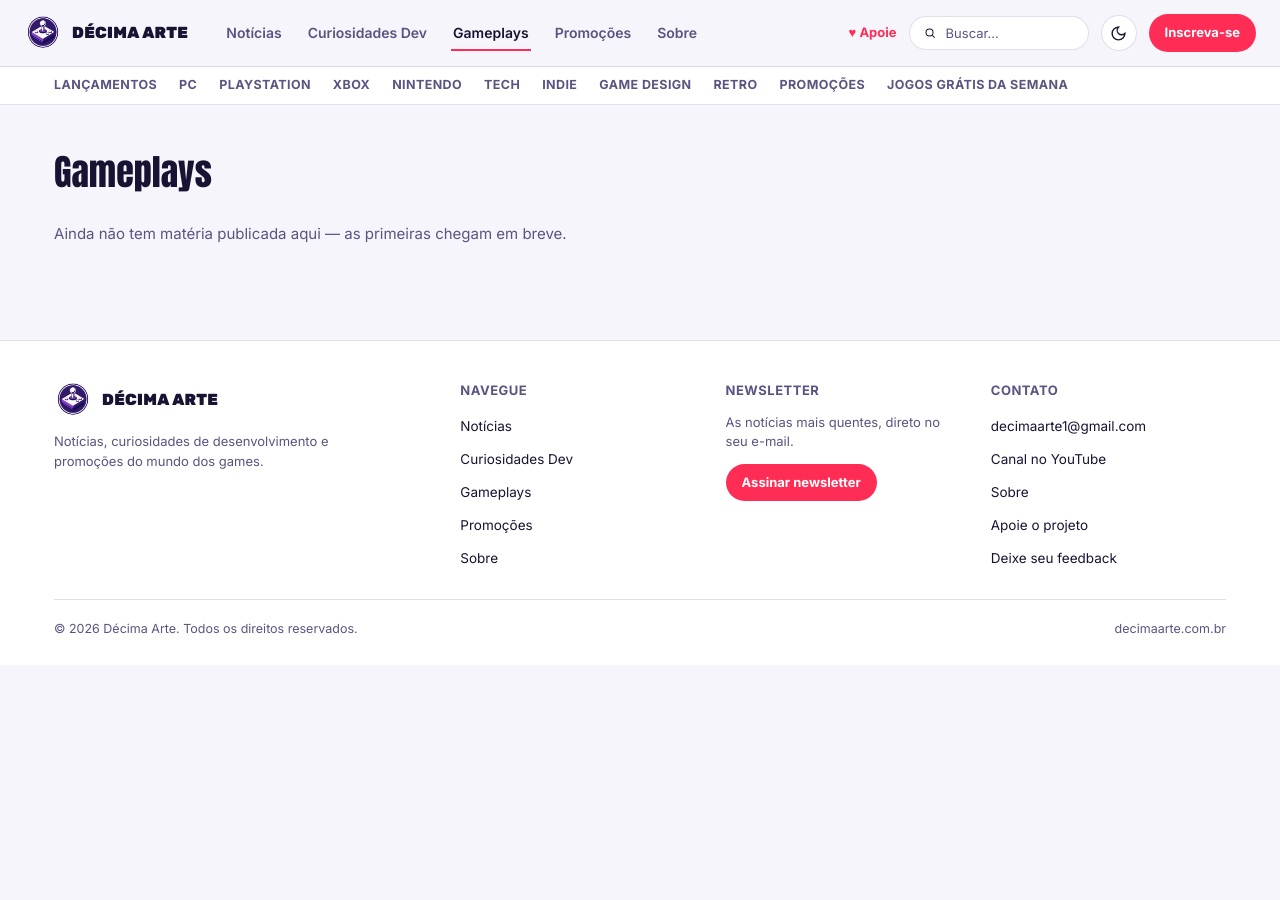
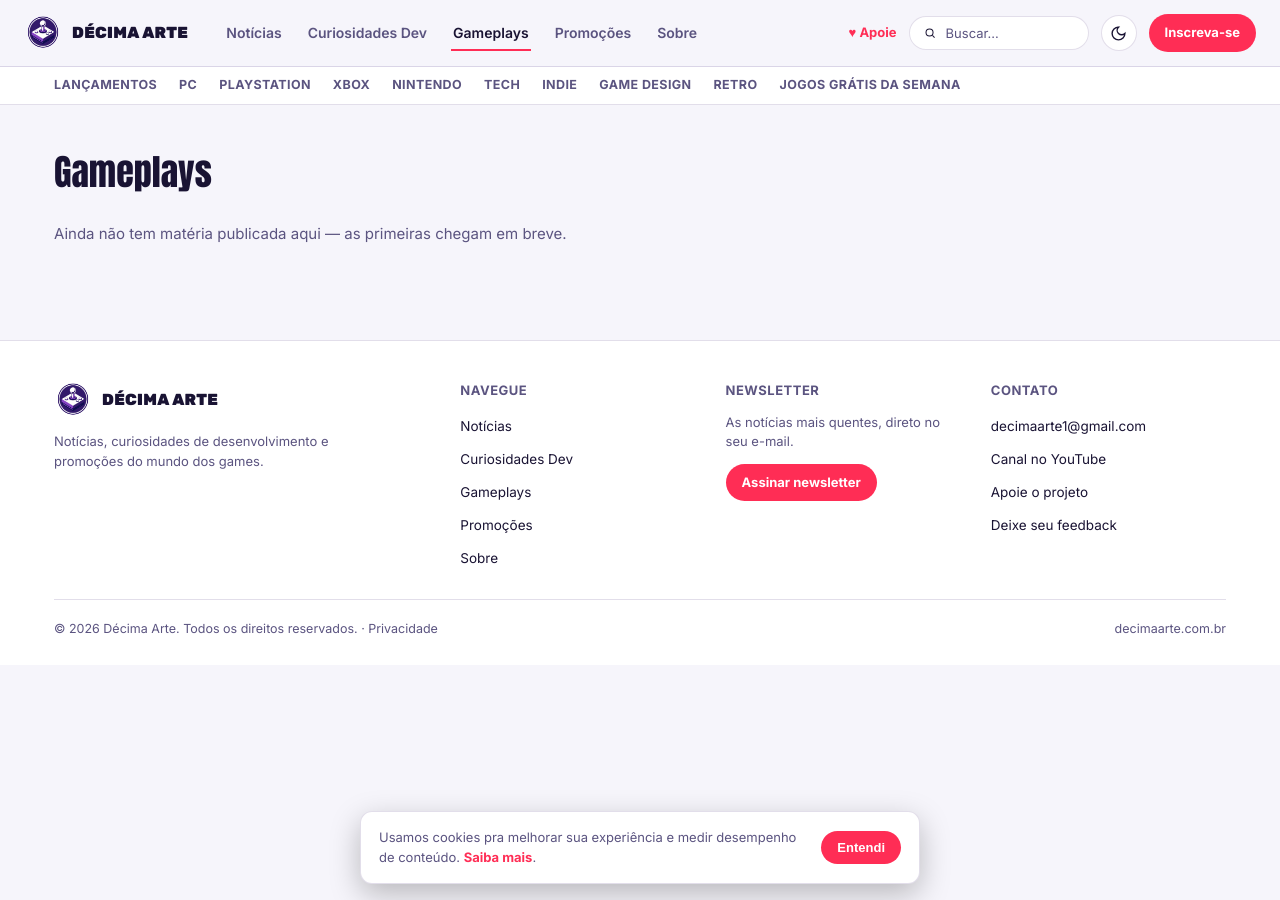
Before and after one commit to decimaarte/decimaarte, a Jekyll site: the page built from gameplays.html, in a window 1280 px wide. Built offline with Jekyll 4.4.1, drawn with Linux system fonts in a browser that asks for light colours.

Commit message:
Add files via upload

```diff
--- a/_includes/footer.html
+++ b/_includes/footer.html
@@ -8,7 +8,7 @@
       </div>
           <span class="logo-word">DÉCIMA ARTE</span>
         </div>
-        <p style="font-size:13px; color:var(--text-muted); max-width:340px;">{{ site.description }}</p>
+        <p style="font-size:13px; color:var(--text-muted); max-width:340px;">{{ site.data.textos.footer_descricao }}</p>
       </div>
       <div>
         <h5>Navegue</h5>
@@ -20,7 +20,7 @@
       </div>
       <div>
         <h5>Newsletter</h5>
-        <p style="font-size:13px; color:var(--text-muted); margin:0 0 12px;">As notícias mais quentes, direto no seu e-mail.</p>
+        <p style="font-size:13px; color:var(--text-muted); margin:0 0 12px;">{{ site.data.textos.footer_newsletter_texto }}</p>
         <a href="https://decimaarte.beehiiv.com/subscribe" target="_blank" rel="noopener" class="btn-sub" style="display:inline-block;">Assinar newsletter</a>
       </div>
       <div>
@@ -28,14 +28,13 @@
         <ul>
           <li><a href="mailto:{{ site.email }}">{{ site.email }}</a></li>
           <li><a href="{{ site.youtube_url }}" target="_blank" rel="noopener">Canal no YouTube</a></li>
-          <li><a href="{{ '/sobre/' | relative_url }}">Sobre</a></li>
           <li><a href="{{ '/apoie/' | relative_url }}">Apoie o projeto</a></li>
           <li><a href="{{ '/feedback/' | relative_url }}">Deixe seu feedback</a></li>
         </ul>
       </div>
     </div>
     <div class="foot-bottom">
-      <span>© {{ 'now' | date: "%Y" }} Décima Arte. Todos os direitos reservados.</span>
+      <span>© {{ 'now' | date: "%Y" }} Décima Arte. Todos os direitos reservados. · <a href="{{ '/privacidade/' | relative_url }}" style="color:inherit;">Privacidade</a></span>
       <span>decimaarte.com.br</span>
     </div>
   </div>
--- a/_includes/header.html
+++ b/_includes/header.html
@@ -36,7 +36,6 @@
     <a href="{{ '/categoria/indie/' | relative_url }}">Indie</a>
     <a href="{{ '/categoria/game-design/' | relative_url }}">Game Design</a>
     <a href="{{ '/categoria/retro/' | relative_url }}">Retro</a>
-    <a href="{{ '/promocoes/' | relative_url }}">Promoções</a>
     <a href="{{ '/categoria/jogos-gratis/' | relative_url }}">Jogos grátis da semana</a>
   </div>
 </div>
--- a/_layouts/default.html
+++ b/_layouts/default.html
@@ -28,6 +28,20 @@
 
   {% include footer.html %}
 
+  <div id="cookie-banner" class="cookie-banner" style="display:none;">
+    <p>Usamos cookies pra melhorar sua experiência e medir desempenho de conteúdo. <a href="{{ '/privacidade/' | relative_url }}">Saiba mais</a>.</p>
+    <button onclick="aceitarCookies()">Entendi</button>
+  </div>
+  <script>
+    if (!localStorage.getItem('decima-cookies-ok')) {
+      document.getElementById('cookie-banner').style.display = 'flex';
+    }
+    function aceitarCookies() {
+      localStorage.setItem('decima-cookies-ok', '1');
+      document.getElementById('cookie-banner').style.display = 'none';
+    }
+  </script>
+
   <script src="{{ '/assets/js/theme.js' | relative_url }}"></script>
 </body>
 </html>
--- a/admin/config.yml
+++ b/admin/config.yml
@@ -77,6 +77,8 @@ collections:
           - { label: "Texto de introdução (página Promoções)", name: "promocoes_intro", widget: "text" }
           - { label: "Texto de introdução (página Apoie)", name: "apoie_intro", widget: "text" }
           - { label: "Texto da página Sobre", name: "sobre_texto", widget: "text" }
+          - { label: "Descrição curta (rodapé, abaixo da logo)", name: "footer_descricao", widget: "text" }
+          - { label: "Texto da newsletter (rodapé)", name: "footer_newsletter_texto", widget: "text" }
 
   - name: "paginas"
     label: "Páginas fixas"
--- a/assets/css/style.css
+++ b/assets/css/style.css
@@ -200,3 +200,18 @@ footer { border-top: 1px solid var(--line); background: var(--bg-surface); paddi
 .foot-grid ul a { font-size: 13.5px; color: var(--text-main); }
 .foot-grid ul a:hover { color: var(--pink-accent); }
 .foot-bottom { display: flex; justify-content: space-between; align-items: center; padding-top: 20px; border-top: 1px solid var(--line); font-size: 12.5px; color: var(--text-muted); flex-wrap: wrap; gap: 10px; }
+
+/* ---------- Cookie banner ---------- */
+.cookie-banner {
+  position: fixed; left: 16px; right: 16px; bottom: 16px; z-index: 200;
+  max-width: 560px; margin: 0 auto;
+  background: var(--bg-surface); border: 1px solid var(--line); border-radius: 12px;
+  padding: 16px 18px; box-shadow: 0 10px 30px rgba(0,0,0,.25);
+  display: flex; align-items: center; gap: 14px; flex-wrap: wrap;
+}
+.cookie-banner p { margin: 0; font-size: 13px; color: var(--text-muted); flex: 1; min-width: 200px; }
+.cookie-banner a { color: var(--pink-accent); font-weight: 700; }
+.cookie-banner button {
+  background: var(--pink-accent); color: #fff; border: none; font-weight: 700;
+  font-size: 13px; padding: 9px 16px; border-radius: 999px; cursor: pointer; white-space: nowrap;
+}
```
Also changed, not shown: _data/textos.yml (+6 -4 lines), privacidade.html (added, +13 -0 lines).
